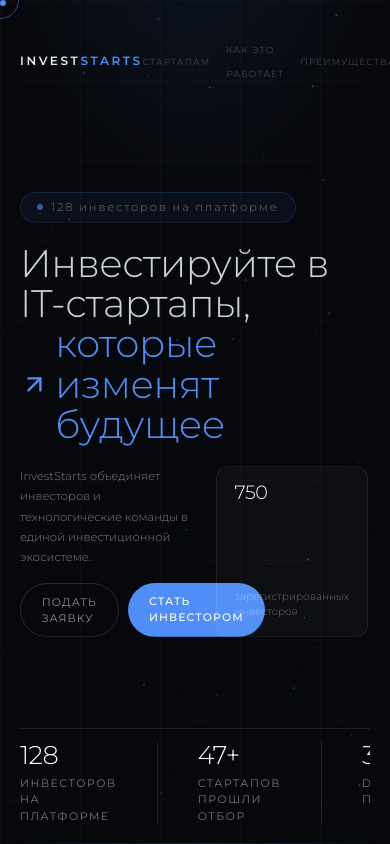
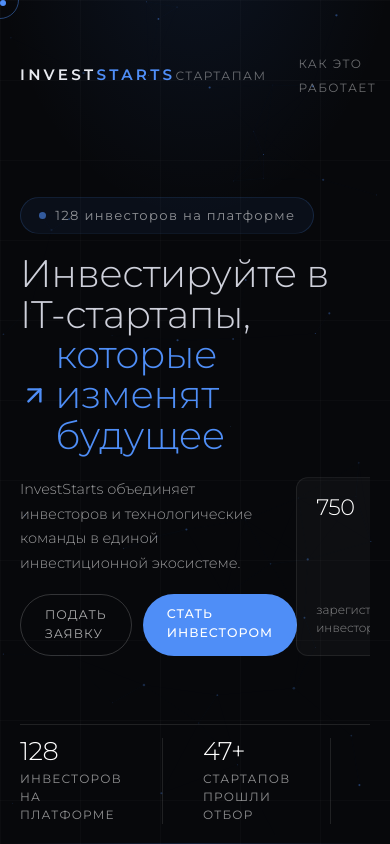
Before and after one commit to pr-poehali-dev/premium-invest-platform, a React (Vite) app: page / in a window 390 px wide. Built offline with nearby package versions, Linux system fonts and the light colour scheme.

Commit message:
во первых увеличь шрифт всего кроме заголовка на хиро. вообще не читабельно. и подстрой контент под

```diff
--- a/src/pages/Index.tsx
+++ b/src/pages/Index.tsx
@@ -265,18 +265,18 @@ export default function Index() {
           {/* ── NAV ── */}
           <nav style={{ display: "flex", alignItems: "center", justifyContent: "space-between", flexShrink: 0 }}>
             <Reveal delay={100}>
-              <span style={{ fontSize: "clamp(0.75rem, 1.1vw, 1rem)", fontWeight: 600, letterSpacing: "0.22em", textTransform: "uppercase", color: "#e8eaf0" }}>
+              <span style={{ fontSize: "0.95rem", fontWeight: 600, letterSpacing: "0.22em", textTransform: "uppercase", color: "#e8eaf0" }}>
                 Invest<span style={{ color: "#4f8ef7" }}>Starts</span>
               </span>
             </Reveal>
 
-            <div style={{ display: "flex", alignItems: "center", gap: "clamp(1rem, 2.5vw, 2.5rem)" }}>
+            <div style={{ display: "flex", alignItems: "center", gap: "2rem" }}>
               {["стартапам", "как это работает", "преимущества", "отзывы", "faq"].map((item, i) => (
                 <Reveal key={item} delay={150 + i * 55}>
                   <a href="#" className="transition-colors duration-300"
-                    style={{ fontSize: "clamp(0.55rem, 0.75vw, 0.75rem)", fontWeight: 300, letterSpacing: "0.14em", textTransform: "uppercase", color: "rgba(255,255,255,0.32)" }}
-                    onMouseEnter={(e) => ((e.currentTarget as HTMLElement).style.color = "rgba(255,255,255,0.75)")}
-                    onMouseLeave={(e) => ((e.currentTarget as HTMLElement).style.color = "rgba(255,255,255,0.32)")}>
+                    style={{ fontSize: "0.75rem", fontWeight: 400, letterSpacing: "0.12em", textTransform: "uppercase", color: "rgba(255,255,255,0.4)" }}
+                    onMouseEnter={(e) => ((e.currentTarget as HTMLElement).style.color = "rgba(255,255,255,0.85)")}
+                    onMouseLeave={(e) => ((e.currentTarget as HTMLElement).style.color = "rgba(255,255,255,0.4)")}>
                     {item}
                   </a>
                 </Reveal>
@@ -284,15 +284,15 @@ export default function Index() {
             </div>
 
             <Reveal delay={200}>
-              <div style={{ display: "flex", alignItems: "center", gap: "clamp(0.75rem, 1.5vw, 1.5rem)" }}>
+              <div style={{ display: "flex", alignItems: "center", gap: "1.2rem" }}>
                 <a href="#" className="transition-colors duration-300"
-                  style={{ fontSize: "clamp(0.55rem, 0.75vw, 0.75rem)", fontWeight: 300, letterSpacing: "0.14em", textTransform: "uppercase", color: "rgba(255,255,255,0.32)" }}
-                  onMouseEnter={(e) => ((e.currentTarget as HTMLElement).style.color = "rgba(255,255,255,0.7)")}
-                  onMouseLeave={(e) => ((e.currentTarget as HTMLElement).style.color = "rgba(255,255,255,0.32)")}>
+                  style={{ fontSize: "0.75rem", fontWeight: 400, letterSpacing: "0.12em", textTransform: "uppercase", color: "rgba(255,255,255,0.4)" }}
+                  onMouseEnter={(e) => ((e.currentTarget as HTMLElement).style.color = "rgba(255,255,255,0.85)")}
+                  onMouseLeave={(e) => ((e.currentTarget as HTMLElement).style.color = "rgba(255,255,255,0.4)")}>
                   вход
                 </a>
                 <a href="#" className="transition-all duration-300"
-                  style={{ fontSize: "clamp(0.55rem, 0.75vw, 0.75rem)", fontWeight: 500, letterSpacing: "0.08em", textTransform: "uppercase", background: "#4f8ef7", color: "#fff", padding: "clamp(0.45rem, 0.7vh, 0.7rem) clamp(0.9rem, 1.5vw, 1.5rem)", borderRadius: "2rem" }}
+                  style={{ fontSize: "0.75rem", fontWeight: 500, letterSpacing: "0.08em", textTransform: "uppercase", background: "#4f8ef7", color: "#fff", padding: "0.6rem 1.3rem", borderRadius: "2rem" }}
                   onMouseEnter={(e) => ((e.currentTarget as HTMLElement).style.background = "#3a7ae0")}
                   onMouseLeave={(e) => ((e.currentTarget as HTMLElement).style.background = "#4f8ef7")}>
                   я стартап — продать проект
@@ -306,9 +306,9 @@ export default function Index() {
 
             {/* Badge */}
             <Reveal delay={280}>
-              <div style={{ display: "inline-flex", alignItems: "center", gap: "0.5rem", background: "rgba(79,142,247,0.06)", border: "1px solid rgba(79,142,247,0.16)", color: "rgba(255,255,255,0.4)", padding: "0.35rem 1rem", borderRadius: "2rem" }}>
-                <span className="animate-pulse" style={{ width: 6, height: 6, borderRadius: "50%", background: "#4f8ef7", flexShrink: 0 }} />
-                <span style={{ fontSize: "0.72rem", fontWeight: 300, letterSpacing: "0.16em" }}>128 инвесторов на платформе</span>
+              <div style={{ display: "inline-flex", alignItems: "center", gap: "0.6rem", background: "rgba(79,142,247,0.06)", border: "1px solid rgba(79,142,247,0.18)", color: "rgba(255,255,255,0.55)", padding: "0.45rem 1.1rem", borderRadius: "2rem" }}>
+                <span className="animate-pulse" style={{ width: 7, height: 7, borderRadius: "50%", background: "#4f8ef7", flexShrink: 0 }} />
+                <span style={{ fontSize: "0.82rem", fontWeight: 400, letterSpacing: "0.1em" }}>128 инвесторов на платформе</span>
               </div>
             </Reveal>
 
@@ -334,20 +334,20 @@ export default function Index() {
               <div style={{ display: "flex", gap: "clamp(1rem, 2vw, 2rem)", alignItems: "stretch" }}>
 
                 {/* Левая колонка */}
-                <div style={{ display: "flex", flexDirection: "column", justifyContent: "space-between", gap: "1rem", minWidth: "clamp(180px, 20vw, 280px)" }}>
-                  <p style={{ fontSize: "clamp(0.72rem, 0.9vw, 0.88rem)", fontWeight: 300, color: "rgba(255,255,255,0.48)", lineHeight: 1.75, margin: 0 }}>
+                <div style={{ display: "flex", flexDirection: "column", justifyContent: "space-between", gap: "1.2rem", width: "260px", flexShrink: 0 }}>
+                  <p style={{ fontSize: "0.9rem", fontWeight: 300, color: "rgba(255,255,255,0.6)", lineHeight: 1.7, margin: 0 }}>
                     InvestStarts объединяет инвесторов и технологические команды в единой инвестиционной экосистеме.
                   </p>
-                  <div style={{ display: "flex", gap: "0.6rem" }}>
+                  <div style={{ display: "flex", gap: "0.7rem" }}>
                     <a href="#" className="transition-all duration-300"
-                      style={{ fontSize: "0.68rem", fontWeight: 400, letterSpacing: "0.1em", textTransform: "uppercase", color: "rgba(255,255,255,0.55)", border: "1px solid rgba(255,255,255,0.14)", padding: "0.6rem 1.3rem", borderRadius: "2rem" }}
-                      onMouseEnter={(e) => { (e.currentTarget as HTMLElement).style.color = "#fff"; (e.currentTarget as HTMLElement).style.borderColor = "rgba(255,255,255,0.4)"; (e.currentTarget as HTMLElement).style.background = "rgba(255,255,255,0.04)"; }}
-                      onMouseLeave={(e) => { (e.currentTarget as HTMLElement).style.color = "rgba(255,255,255,0.55)"; (e.currentTarget as HTMLElement).style.borderColor = "rgba(255,255,255,0.14)"; (e.currentTarget as HTMLElement).style.background = "transparent"; }}>
+                      style={{ fontSize: "0.78rem", fontWeight: 400, letterSpacing: "0.08em", textTransform: "uppercase", color: "rgba(255,255,255,0.65)", border: "1px solid rgba(255,255,255,0.18)", padding: "0.7rem 1.5rem", borderRadius: "2rem" }}
+                      onMouseEnter={(e) => { (e.currentTarget as HTMLElement).style.color = "#fff"; (e.currentTarget as HTMLElement).style.borderColor = "rgba(255,255,255,0.45)"; (e.currentTarget as HTMLElement).style.background = "rgba(255,255,255,0.05)"; }}
+                      onMouseLeave={(e) => { (e.currentTarget as HTMLElement).style.color = "rgba(255,255,255,0.65)"; (e.currentTarget as HTMLElement).style.borderColor = "rgba(255,255,255,0.18)"; (e.currentTarget as HTMLElement).style.background = "transparent"; }}>
                       подать заявку
                     </a>
                     <a href="#" className="transition-all duration-300"
-                      style={{ fontSize: "0.68rem", fontWeight: 500, letterSpacing: "0.1em", textTransform: "uppercase", color: "#fff", background: "#4f8ef7", padding: "0.6rem 1.3rem", borderRadius: "2rem" }}
-                      onMouseEnter={(e) => { (e.currentTarget as HTMLElement).style.background = "#3a7ae0"; (e.currentTarget as HTMLElement).style.transform = "scale(1.03)"; }}
+                      style={{ fontSize: "0.78rem", fontWeight: 500, letterSpacing: "0.08em", textTransform: "uppercase", color: "#fff", background: "#4f8ef7", padding: "0.7rem 1.5rem", borderRadius: "2rem" }}
+                      onMouseEnter={(e) => { (e.currentTarget as HTMLElement).style.background = "#3a7ae0"; (e.currentTarget as HTMLElement).style.transform = "scale(1.02)"; }}
                       onMouseLeave={(e) => { (e.currentTarget as HTMLElement).style.background = "#4f8ef7"; (e.currentTarget as HTMLElement).style.transform = "scale(1)"; }}>
                       стать инвестором
                     </a>
@@ -355,7 +355,7 @@ export default function Index() {
                 </div>
 
                 {/* Карточки метрик */}
-                <div style={{ flex: 1, display: "grid", gridTemplateColumns: "repeat(4, 1fr)", gap: "0.6rem" }}>
+                <div style={{ flex: 1, display: "grid", gridTemplateColumns: "repeat(4, 1fr)", gap: "0.7rem" }}>
                   {[
                     { value: "750", label: "зарегистрированных\nинвесторов", blue: false },
                     { value: "10 млн ₽", label: "привлечено через\nплатформу", blue: true },
@@ -363,13 +363,13 @@ export default function Index() {
                     { value: "2%", label: "стартапов\nпроходят отбор", blue: false },
                   ].map((card) => (
                     <div key={card.label}
-                      style={{ background: "rgba(255,255,255,0.03)", border: "1px solid rgba(255,255,255,0.07)", borderRadius: "0.75rem", padding: "1rem 1.1rem", display: "flex", flexDirection: "column", justifyContent: "space-between", gap: "0.5rem", transition: "border-color 0.3s, background 0.3s" }}
-                      onMouseEnter={(e) => { (e.currentTarget as HTMLElement).style.borderColor = "rgba(79,142,247,0.3)"; (e.currentTarget as HTMLElement).style.background = "rgba(79,142,247,0.05)"; }}
-                      onMouseLeave={(e) => { (e.currentTarget as HTMLElement).style.borderColor = "rgba(255,255,255,0.07)"; (e.currentTarget as HTMLElement).style.background = "rgba(255,255,255,0.03)"; }}>
-                      <div style={{ fontSize: "clamp(1.2rem, 2vw, 2rem)", fontWeight: 300, color: card.blue ? "#4f8ef7" : "#fff", letterSpacing: "-0.02em", lineHeight: 1 }}>
+                      style={{ background: "rgba(255,255,255,0.03)", border: "1px solid rgba(255,255,255,0.08)", borderRadius: "0.75rem", padding: "1.1rem 1.2rem", display: "flex", flexDirection: "column", justifyContent: "space-between", gap: "0.6rem", transition: "border-color 0.3s, background 0.3s" }}
+                      onMouseEnter={(e) => { (e.currentTarget as HTMLElement).style.borderColor = "rgba(79,142,247,0.35)"; (e.currentTarget as HTMLElement).style.background = "rgba(79,142,247,0.06)"; }}
+                      onMouseLeave={(e) => { (e.currentTarget as HTMLElement).style.borderColor = "rgba(255,255,255,0.08)"; (e.currentTarget as HTMLElement).style.background = "rgba(255,255,255,0.03)"; }}>
+                      <div style={{ fontSize: "clamp(1.4rem, 2.2vw, 2.2rem)", fontWeight: 300, color: card.blue ? "#4f8ef7" : "#fff", letterSpacing: "-0.02em", lineHeight: 1 }}>
                         {card.value}
                       </div>
-                      <div style={{ fontSize: "0.65rem", fontWeight: 300, color: "rgba(255,255,255,0.38)", lineHeight: 1.5, whiteSpace: "pre-line" }}>
+                      <div style={{ fontSize: "0.75rem", fontWeight: 300, color: "rgba(255,255,255,0.5)", lineHeight: 1.5, whiteSpace: "pre-line" }}>
                         {card.label}
                       </div>
                     </div>
@@ -399,7 +399,7 @@ export default function Index() {
                         <div style={{ fontSize: "clamp(1.6rem, 2.4vw, 2.6rem)", fontWeight: 300, color: "#fff", letterSpacing: "-0.02em", lineHeight: 1 }}>
                           <CountUp to={s.value} suffix={s.suffix} delay={1250 + i * 120} />
                         </div>
-                        <div style={{ marginTop: "0.45rem", fontSize: "0.68rem", color: "rgba(255,255,255,0.45)", letterSpacing: "0.14em", textTransform: "uppercase", fontWeight: 400 }}>
+                        <div style={{ marginTop: "0.4rem", fontSize: "0.75rem", color: "rgba(255,255,255,0.55)", letterSpacing: "0.1em", textTransform: "uppercase", fontWeight: 400 }}>
                           {s.label}
                         </div>
                       </div>
```
